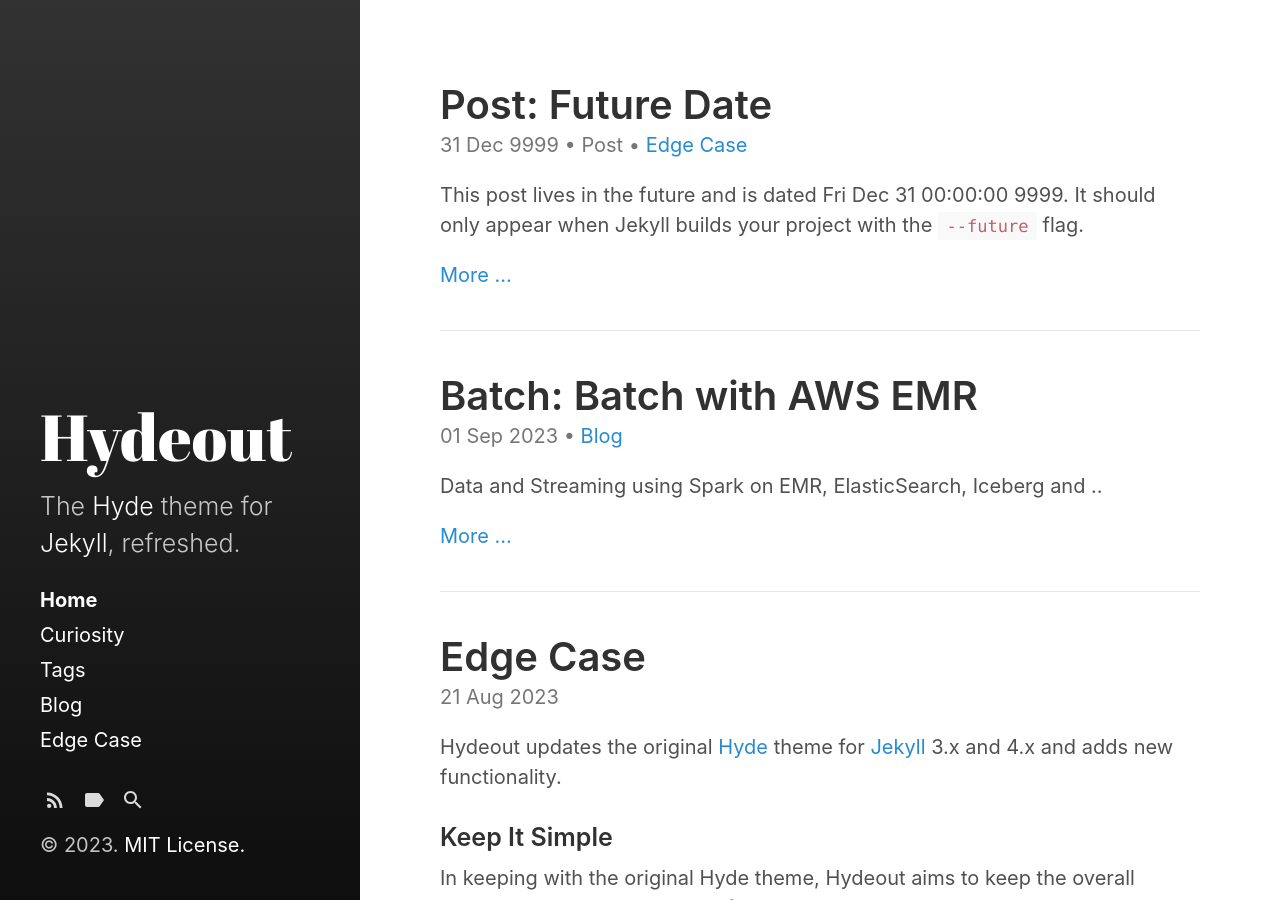
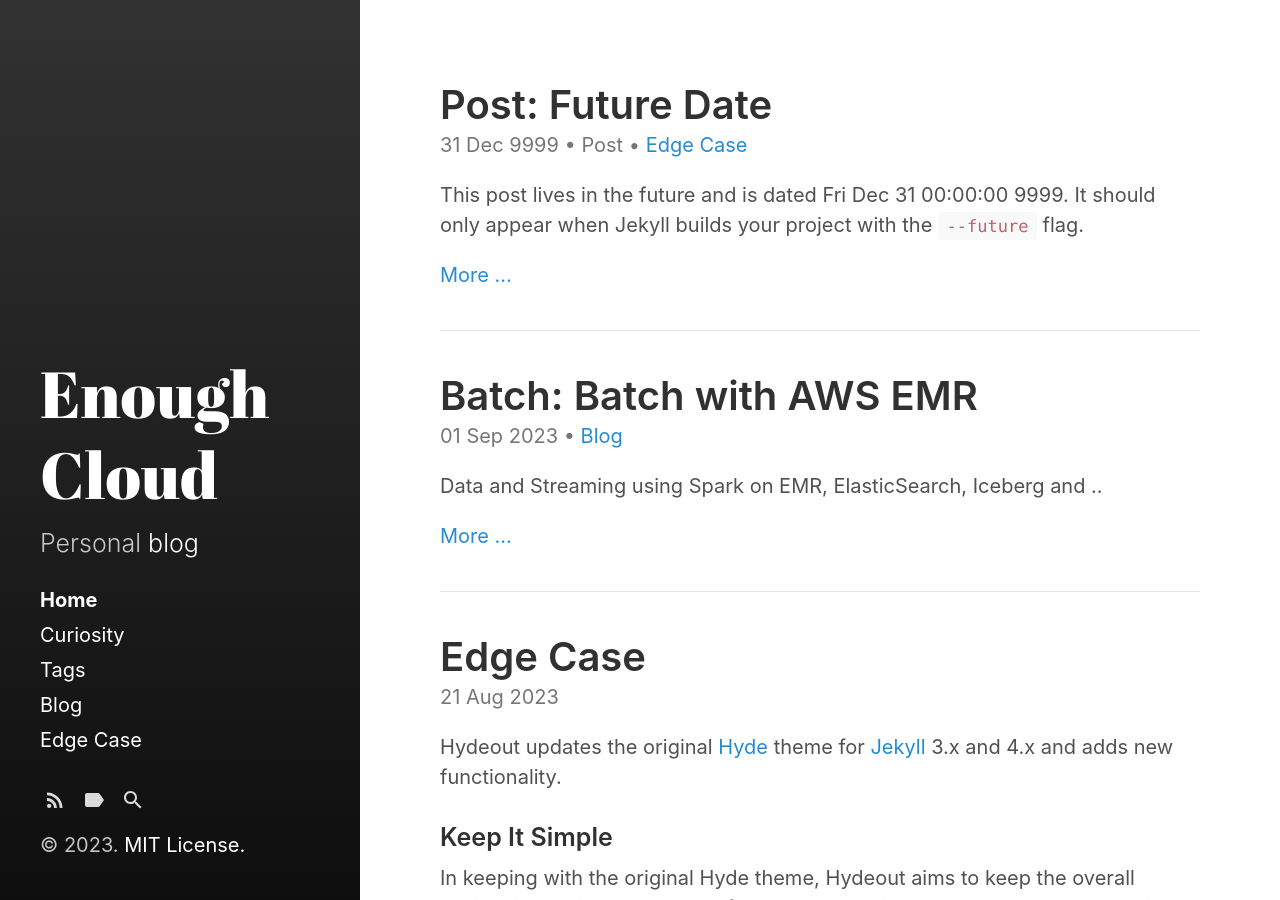
Before and after one commit to farukonder/farukonder.github.io, a Jekyll site: the page built from index.html, in a window 1280 px wide and 900 px high. Built offline with Jekyll 4.4.1, drawn with Linux system fonts in a browser that asks for light colours; the list of posts is cut into pages by our own code.

Commit message:
new content

```diff
--- a/_config.yml
+++ b/_config.yml
@@ -3,10 +3,10 @@ markdown:         kramdown
 highlighter:      rouge
 
 # Setup
-title:            Hydeout
-tagline:          'A Jekyll theme'
-description:      'The <a href="http://hyde.getpoole.com" target="_blank">Hyde</a> theme for <a href="http://jekyllrb.com" target="_blank">Jekyll</a>, refreshed.'
-url:              https://fongandrew.github.io
+title:            Enough Cloud
+tagline:          'Thats enough could for today'
+description:      'Personal <a href="https://farukonder.github.io/" target="_blank">blog</a>'
+url:              https://farukonder.github.io/
 baseurl:          '/'
                   # the optional subpath of your site, e.g. "/blog"
                   # NB: This applies to all pages in your Jekyll site.
@@ -15,8 +15,8 @@ baseurl:          '/'
                   # sidebar_blog_link below.
 
 author:
-  name:           'Andrew Fong'
-  url:            https://twitter.com/fongandrewc
+  name:           'Faruk Önder'
+  url:            https://twitter.com/farukonder
 
 paginate:         5
 # paginate_path:    '/page:num'
```
